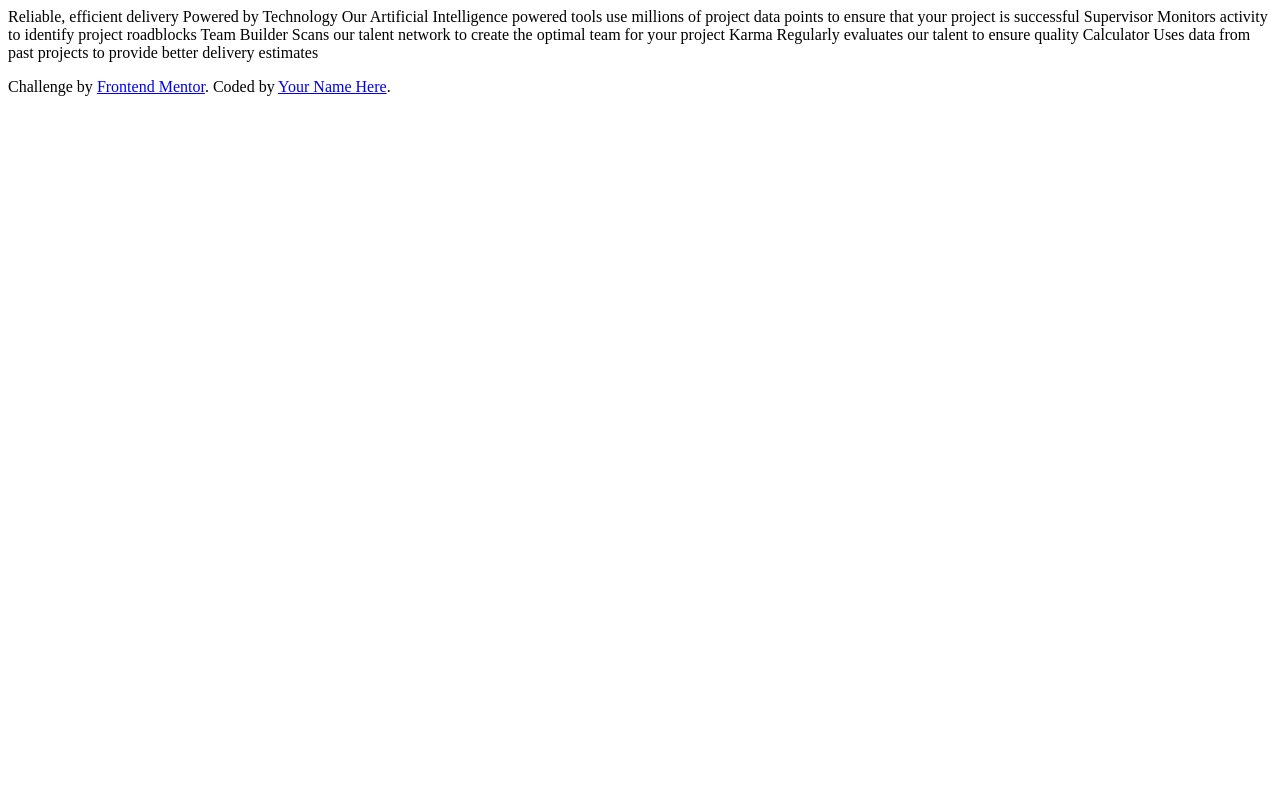
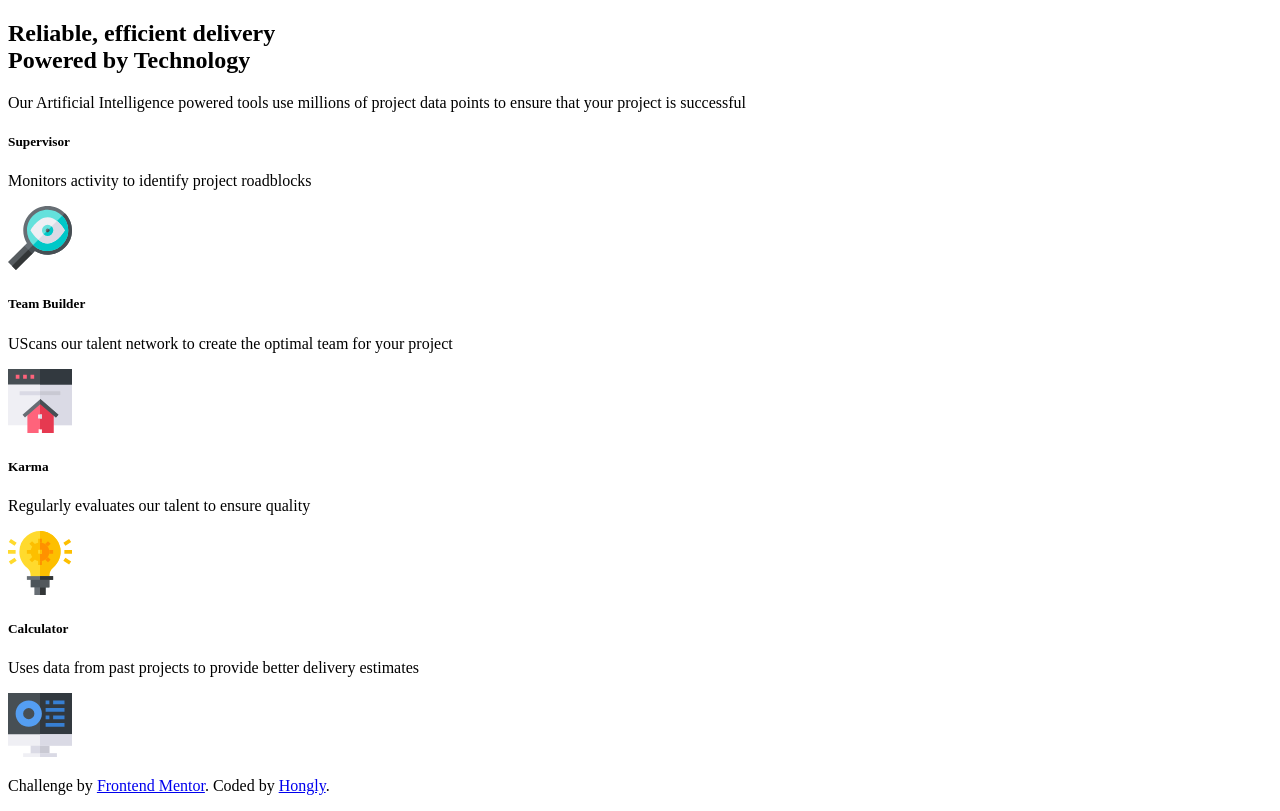
Before and after one commit to OungHongly/four-card-feature, a plain HTML site: page index.html in a window 1280 px wide. Drawn offline with Linux system fonts and the light colour scheme.

Commit message:
HTML: structure content

```diff
--- a/index.html
+++ b/index.html
@@ -18,31 +18,54 @@
       rel="stylesheet">
   </head>
   <body>
-
-    Reliable, efficient delivery
-    Powered by Technology
-
-    Our Artificial Intelligence powered tools use millions of project data
-    points
-    to ensure that your project is successful
-
-    Supervisor
-    Monitors activity to identify project roadblocks
-
-    Team Builder
-    Scans our talent network to create the optimal team for your project
-
-    Karma
-    Regularly evaluates our talent to ensure quality
-
-    Calculator
-    Uses data from past projects to provide better delivery estimates
+    <section class="container">
+      <h1>Reliable, efficient delivery<br><span>Powered by
+          Technology</span></h1>
+      <p class="paragraph">Our Artificial Intelligence powered tools use
+        millions
+        of project data
+        points
+        to ensure that your project is successful
+      </p>
+      <div class="card-container">
+        <div class="card">
+          <h5 class="card-header">Supervisor</h5>
+          <p class="card-text">Monitors activity to identify project
+            roadblocks</p>
+          <img src="./images/icon-supervisor.svg" alt="supervisor-card"
+            class="card-image">
+        </div>
+        <div class="group-card">
+          <div class="card">
+            <h5 class="card-header">Team Builder</h5>
+            <p class="card-text">UScans our talent network to create the optimal
+              team for your project</p>
+            <img src="./images/icon-team-builder.svg" alt="team-builder-card"
+              class="card-image">
+          </div>
+          <div class="card">
+            <h5 class="card-header">Karma</h5>
+            <p class="card-text">Regularly evaluates our talent to ensure
+              quality</p>
+            <img src="./images/icon-karma.svg" alt="karma-card"
+              class="card-image">
+          </div>
+        </div>
+        <div class="card">
+          <h5 class="card-header">Calculator</h5>
+          <p class="card-text">Uses data from past projects to provide better
+            delivery estimates</p>
+          <img src="./images/icon-calculator.svg" alt="calculator-card"
+            class="card-image">
+        </div>
+      </div>
+    </section>
 
     <footer>
       <p class="attribution">
         Challenge by <a href="https://www.frontendmentor.io?ref=challenge"
           target="_blank">Frontend Mentor</a>.
-        Coded by <a href="#">Your Name Here</a>.
+        Coded by <a href="#">Hongly</a>.
       </p>
     </footer>
   </body>
```
